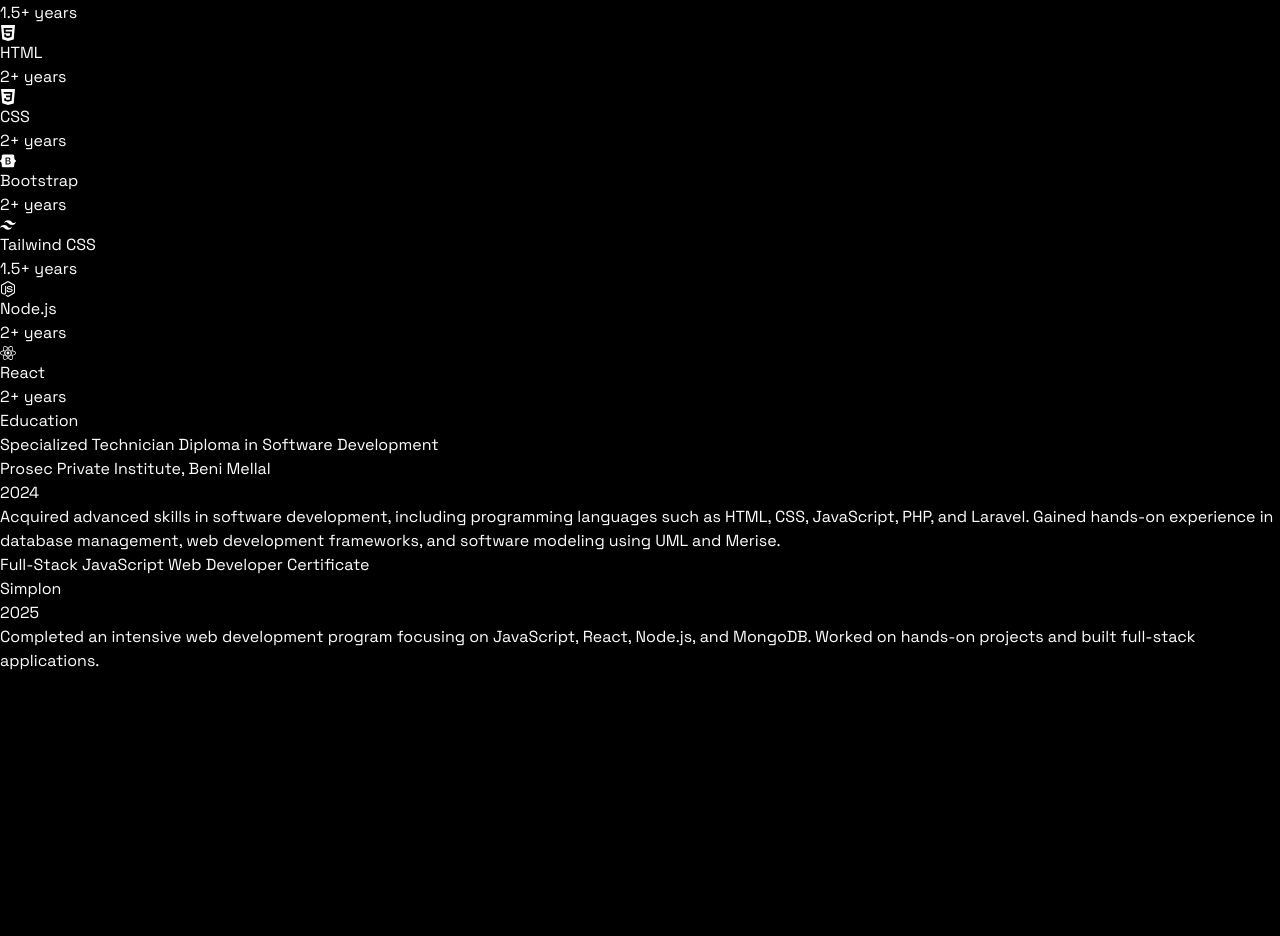
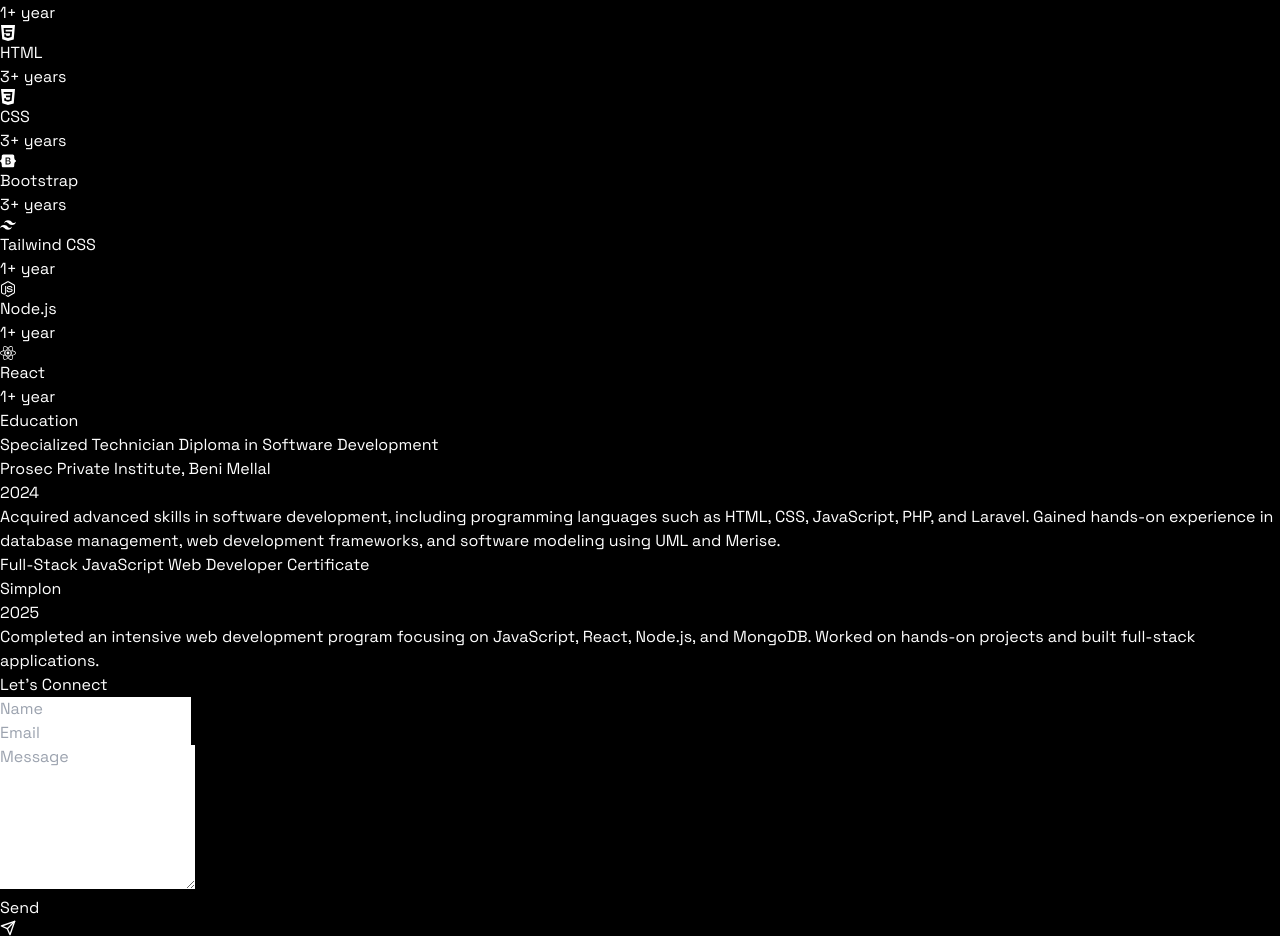
Before and after one commit to med-more/portfolio-with-react-tailwind, a React (Vite) app: page / in a window 1280 px wide. Shown: the part 4504-5440 px from the top of the page. Before the commit the page ends 5177 px from the top, so only its background shows below. Built offline with nearby package versions, Linux system fonts and the light colour scheme.

Commit message:
add the contact component with the email validation

```diff
--- a/package.json
+++ b/package.json
@@ -10,8 +10,10 @@
     "preview": "vite preview"
   },
   "dependencies": {
+    "@emailjs/browser": "^4.4.1",
     "react": "^18.3.1",
     "react-dom": "^18.3.1",
+    "react-hot-toast": "^2.5.1",
     "react-icons": "^5.4.0"
   },
   "devDependencies": {
--- a/src/App.jsx
+++ b/src/App.jsx
@@ -1,4 +1,5 @@
 import Bio from "./components/Bio"
+import ContactForm from "./components/ContactForm"
 import Education from "./components/Education"
 import Hero from "./components/Hero"
 import Navbar from "./components/Navbar"
@@ -17,6 +18,7 @@
         <Bio />
         <Skills />
         <Education />
+        <ContactForm />
       </div>
     </div>
   )
--- /dev/null
+++ b/src/components/ContactForm.jsx
@@ -0,0 +1,105 @@
+import emailjs from "@emailjs/browser"
+import { useState } from "react"
+import toast, { Toaster } from "react-hot-toast";
+import { FiSend } from "react-icons/fi";
+
+const ContactForm = () => {
+    const [formData, setFormData] = useState({
+        name : "",
+        email : "",
+        message : ""
+    })
+
+    const [errors, setErrors] = useState({});
+    const [isSending, setIsSending] = useState(false);
+
+    const handleChange = (e) =>{
+        const {name, value} = e.target;
+        setFormData({
+            ...formData,
+            [name] : value,
+        })
+    }
+
+    const validate = () =>{
+        let errors = {};
+        if(!formData.name) errors.name = "Name is required";
+        if(!formData.email){
+            errors.email = "Email is required";
+        }else if (!/\S+@\S+\.\S+/.test(formData.email)){
+            errors.email = "Email is invalid";
+        }
+        if(!formData.message) errors.message = "Message is required";
+        return errors;
+    }
+
+    const handleSubmit = (e) =>{
+        e.preventDefault();
+        const validationErrors = validate();
+        if(Object.keys(validationErrors).length > 0){
+            setErrors(validationErrors);
+        } else{
+            setErrors({});
+            setIsSending(true);
+
+            emailjs.send("service_9uwjqvl",
+                 "template_bbjkbmd",
+                  formData,
+                   "vRMl-7K7hM7ItUObZ",
+                ).then((response) =>{
+                    toast.success("Message sent successfully");
+                    setFormData({name : "", email : "", message : ""});
+                })
+                .catch((error) =>{
+                    console.error("FAILED...", error);
+                    toast.error("Failed to send message. Please try again.");
+                }).finally(() =>{
+                    setIsSending(false);
+                })
+        }
+    }
+  return (
+<div className="p-4 lg:w-3/4 mx-auto max-w-5xl" id="contact">
+  <Toaster />
+  <h2 className="my-8 text-center text-4xl font-semibold tracking-tighter text-white">Let's Connect</h2>
+  <div className="relative w-full rounded-2xl bg-black/30 p-8 backdrop-blur-xl shadow-lg border border-stone-50/30 bg-gradient-to-br from-white/10 to-white/5">
+    <form onSubmit={handleSubmit}>
+      <div className="mb-4 flex flex-col lg:flex-row space-x-0 lg:space-x-4">
+        <div className="lg:w-1/2">
+          <input type="text" id="name" name="name" value={formData.name} placeholder="Name" onChange={handleChange}
+            className="mb-4 w-full appearance-none rounded-lg border border-white/20 bg-transparent px-3 py-2 text-sm text-white focus:border-white focus:outline-none"/>
+          {errors.name && (
+            <p className="text-sm text-rose-500">{errors.name}</p>
+          )}
+        </div>
+        <div className="lg:w-1/2">
+          <input type="email" id="email" name="email" value={formData.email} placeholder="Email" onChange={handleChange}
+            className="mb-4 w-full appearance-none rounded-lg border border-white/20 bg-transparent px-3 py-2 text-sm text-white focus:border-white focus:outline-none"/>
+          {errors.email && (
+            <p className="text-sm text-rose-500">{errors.email}</p>
+          )}
+        </div>
+      </div>
+      <div className="mb-4">
+        <textarea id="message" name="message" value={formData.message} placeholder="Message" onChange={handleChange}
+          className="mb-4 w-full appearance-none rounded-lg border border-white/20 bg-transparent px-3 py-2 text-sm text-white focus:border-white focus:outline-none" rows="6"/>
+        {errors.message && (
+          <p className="text-sm text-rose-500">{errors.message}</p>
+        )}
+      </div>
+      <button type="submit" className={`w-full rounded border border-white/20 bg-white/20 px-4 py-2 text-sm font-semibold text-white hover:bg-white/30 ${
+          isSending ? "cursor-not-allowed opacity-50" : ""}`}
+        disabled={isSending}>
+        <div className="flex items-center justify-center gap-2">
+          {isSending ? "Sending..." : "Send"}
+          <FiSend />
+        </div>
+      </button>
+    </form>
+  </div>
+</div>
+
+  )
+}
+
+export default ContactForm
--- a/src/constants/index.jsx
+++ b/src/constants/index.jsx
@@ -107,52 +107,52 @@
   {
     icon: <BiLogoJavascript className="text-4xl text-yellow-400 lg:text-5xl" />,
     name: "JavaScript",
-    experience: "2+ years",
+    experience: "1+ year",
   },
   {
     icon: <SiMongodb className="text-4xl text-green-600 lg:text-5xl" />,
     name: "MongoDB",
-    experience: "1.5+ years",
+    experience: "1+ year",
   },
   {
     icon: <BiLogoPostgresql className="text-4xl text-sky-700 lg:text-5xl" />,
     name: "SQL",
-    experience: "1+ year",
+    experience: "2+ year",
   },
   {
     icon: <SiExpress className="text-4xl text-gray-400 lg:text-5xl" />,
     name: "Express.js",
-    experience: "1.5+ years",
+    experience: "1+ year",
   },
   {
     icon: <SiHtml5 className="text-4xl text-orange-500 lg:text-5xl" />,
     name: "HTML",
-    experience: "2+ years",
+    experience: "3+ years",
   },
   {
     icon: <SiCss3 className="text-4xl text-blue-500 lg:text-5xl" />,
     name: "CSS",
-    experience: "2+ years",
+    experience: "3+ years",
   },
   {
     icon: <SiBootstrap className="text-4xl text-purple-600 lg:text-5xl" />,
     name: "Bootstrap",
-    experience: "2+ years",
+    experience: "3+ years",
   },
   {
     icon: <SiTailwindcss className="text-4xl text-cyan-400 lg:text-5xl" />,
     name: "Tailwind CSS",
-    experience: "1.5+ years",
+    experience: "1+ year",
   },
   {
     icon: <FaNodeJs className="text-4xl text-green-600 lg:text-5xl" />,
     name: "Node.js",
-    experience: "2+ years",
+    experience: "1+ year",
   },
   {
     icon: <FaReact className="text-4xl text-cyan-400 lg:text-5xl" />,
     name: "React",
-    experience: "2+ years",
+    experience: "1+ year",
   }
 ];
 
```
Also changed, not shown: 1 other file (tests, documents, lock files or other folders).
